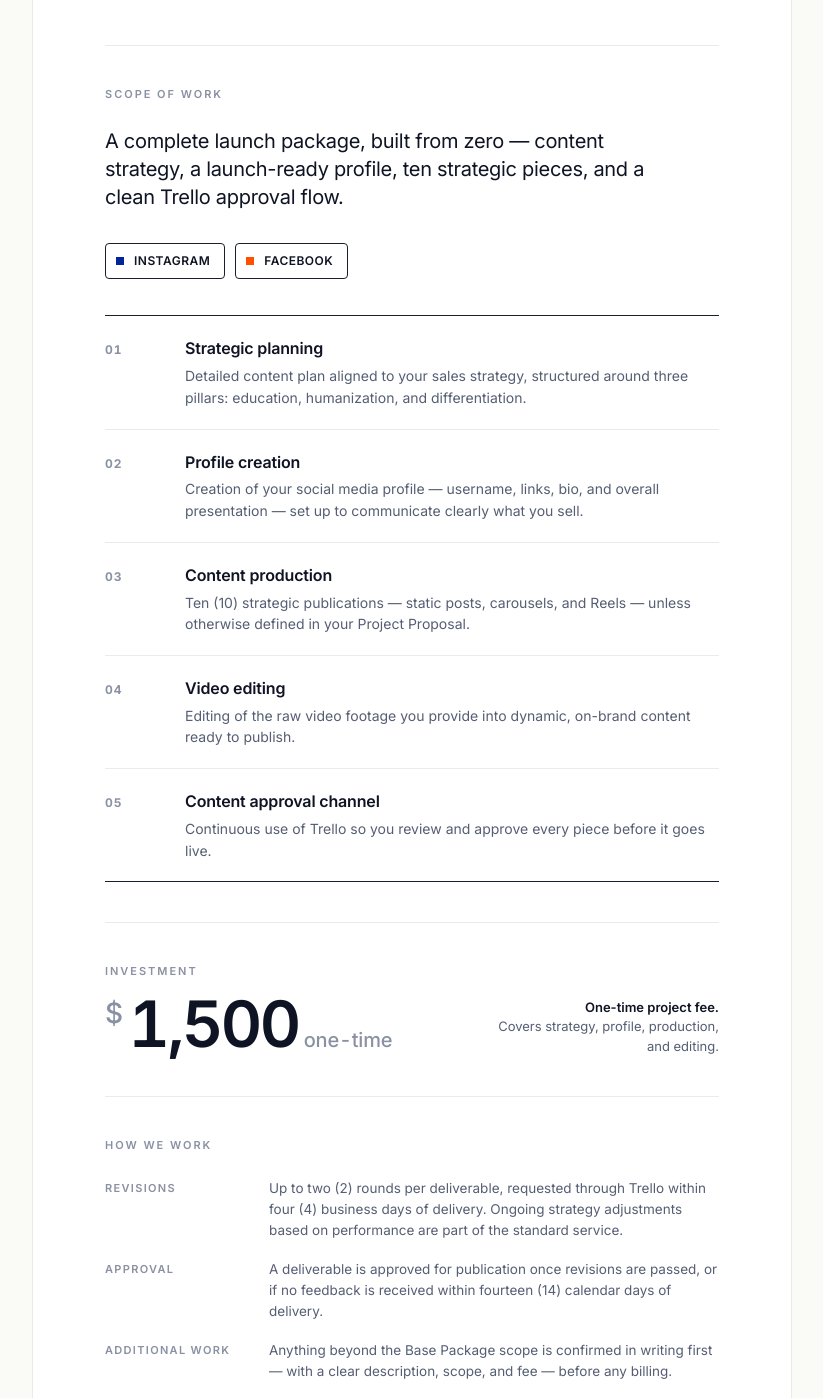
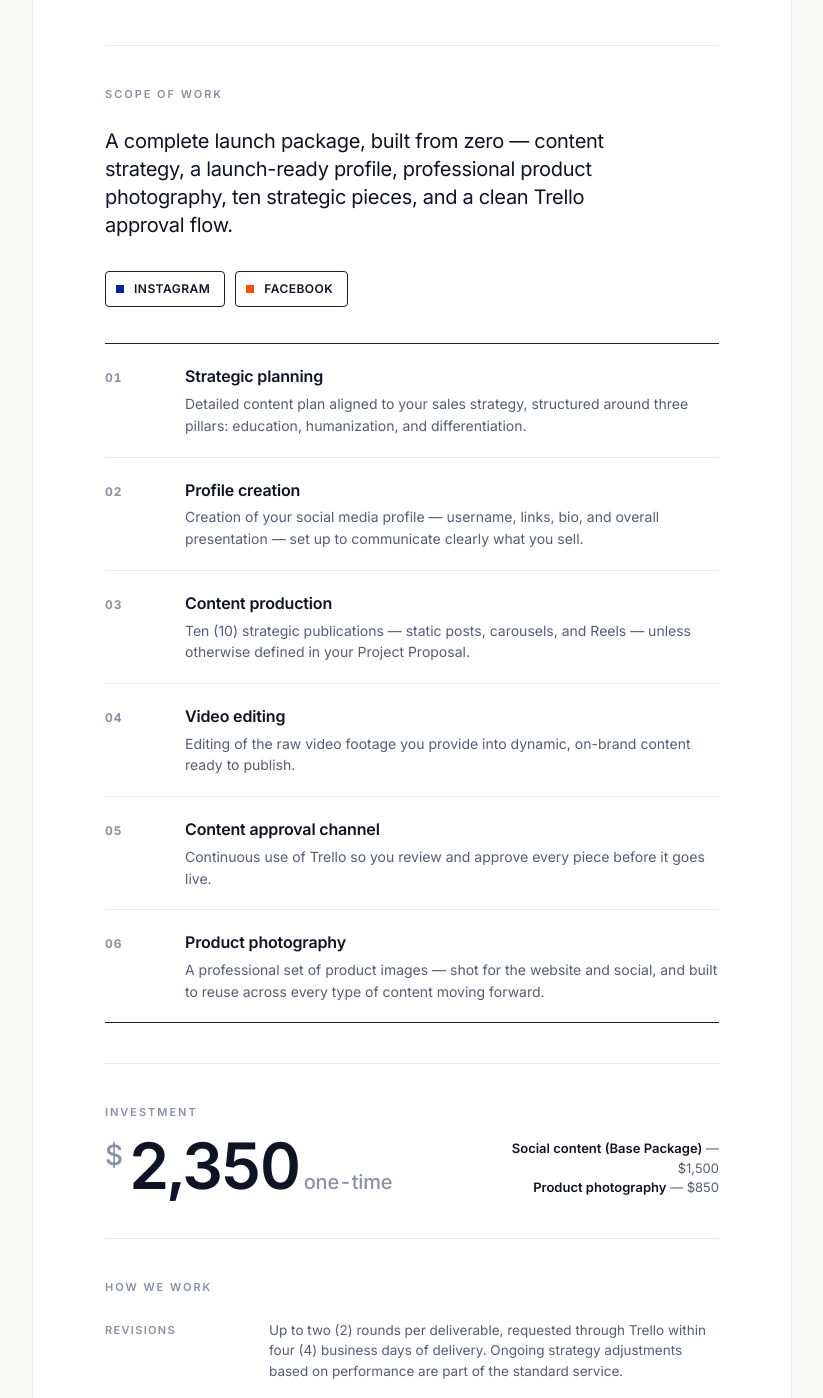
Before and after one commit to INVEXAGROWTH/sana-diferente, a plain HTML site: page index.html in a window 1280 px wide. Shown: the part 380-1778 px from the top of the page, without its empty margins (228-1051 px from the left). Drawn offline with Linux system fonts and the light colour scheme.

Commit message:
Add product photography ($850); total $2,350 one-time

```diff
--- a/index.html
+++ b/index.html
@@ -358,7 +358,7 @@
 
   <section class="block">
     <div class="eyebrow">Scope of work</div>
-    <p class="lede">A complete launch package, built from zero — content strategy, a launch-ready profile, ten strategic pieces, and a clean Trello approval flow.</p>
+    <p class="lede">A complete launch package, built from zero — content strategy, a launch-ready profile, professional product photography, ten strategic pieces, and a clean Trello approval flow.</p>
 
     <div class="locations">
       <span class="chip">Instagram</span>
@@ -396,17 +396,23 @@
           <div class="body">Continuous use of Trello so you review and approve every piece before it goes live.</div>
         </div>
       </li>
+      <li>
+        <div>
+          <div class="title">Product photography</div>
+          <div class="body">A professional set of product images — shot for the website and social, and built to reuse across every type of content moving forward.</div>
+        </div>
+      </li>
     </ol>
   </section>
 
   <section class="invest">
     <div>
       <div class="label">Investment</div>
-      <div class="price"><span class="currency">$</span>1,500<span class="per"> one-time</span></div>
+      <div class="price"><span class="currency">$</span>2,350<span class="per"> one-time</span></div>
     </div>
     <div class="meta">
-      <b>One-time project fee.</b><br/>
-      Covers strategy, profile, production, and editing.
+      <b>Social content (Base Package)</b> — $1,500<br/>
+      <b>Product photography</b> — $850
     </div>
   </section>
 
```
